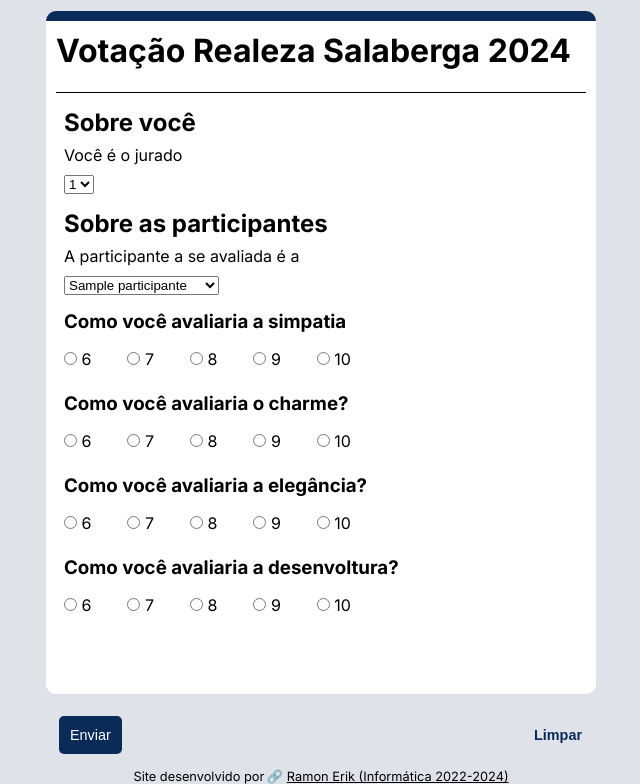
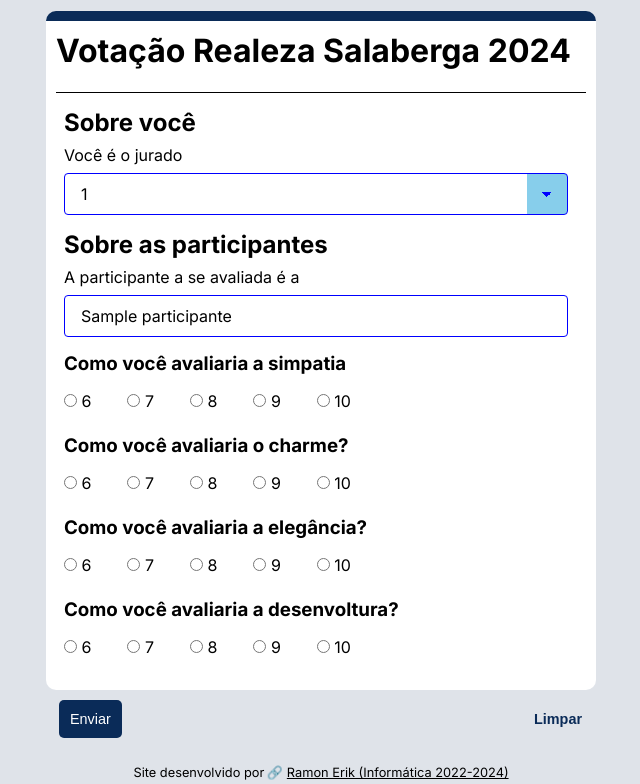
Before and after one commit to Ramon-Erik/realeza-eeep, a PHP site: page / in a window 1280 px wide. Shown: the part 234-1018 px from the top of the page, without its empty margins (319-959 px from the left). Run offline with PHP 8.4, Linux system fonts and the light colour scheme; tables that the repository leaves empty or names only in its code hold one stand-in row (values such as "Sample post").

Commit message:
select e formatação

```diff
--- a/view/css/style.css
+++ b/view/css/style.css
@@ -22,7 +22,9 @@
     background-color: var(--cor-bg-body);
 }
 
-button, input[type=submit], input[type=reset] {
+button,
+input[type=submit],
+input[type=reset] {
     cursor: pointer;
 }
 
@@ -44,6 +46,10 @@
     border-top: 10px solid var(--cor-main);
     border-radius: 10px;
     background-color: white;
+}
+
+main.margin-b {
+    margin: 15px auto 10px auto;
 }
 
 main div.linha-cab {
@@ -88,13 +94,13 @@
     border-collapse: collapse;
 }
 
-main table.dataTable thead > tr > th.dt-orderable-asc,
-main table.dataTable thead > tr > th.dt-orderable-desc {
+main table.dataTable thead>tr>th.dt-orderable-asc,
+main table.dataTable thead>tr>th.dt-orderable-desc {
     padding-right: 0;
     text-align: left;
 }
 
-main table.dataTable thead > tr > th.dt-orderable-asc > span.dt-column-order{
+main table.dataTable thead>tr>th.dt-orderable-asc>span.dt-column-order {
     right: 0px;
 }
 
@@ -125,6 +131,7 @@
 main table td:not(:last-child) {
     border-right: 1px solid gray;
 }
+
 main table th {
     padding: 10px;
 }
@@ -153,15 +160,91 @@
     margin: 8px;
 }
 
-form div.area-btn {
+form input[type=text] {
+    width: calc(100% - 20px);
+    height: 30px;
+    padding: 10px;
+    border-radius: 10px;
+    font-size: 1.12rem;
+    transition: all ease-in .15s;
+}
+
+form input[type=text]:focus {
+    border: 1px solid transparent;
+    outline: 0;
+    -webkit-box-shadow: inset 0 1px 1px rgba(0, 0, 0, .075), 0 0 8px var(--cor-main);
+    box-shadow: inset 0 0 1px #dbdfe5, 0 0 9px var(--cor-main);
+}
+
+form select,
+form option {
+    width: calc(100% - 10px);
+}
+
+form select {
+    background-color: white;
+    border: thin solid blue;
+    border-radius: 4px;
+    display: inline-block;
+    font: inherit;
+    line-height: 1.5em;
+    padding: 0.5em 3.5em 0.5em 1em;
+
+    /* reset */
+
+    margin: 0;
+    -webkit-box-sizing: border-box;
+    -moz-box-sizing: border-box;
+    box-sizing: border-box;
+    -webkit-appearance: none;
+    -moz-appearance: none;
+}
+
+select.classic {
+    background-image:
+        linear-gradient(45deg, transparent 50%, blue 50%),
+        linear-gradient(135deg, blue 50%, transparent 50%),
+        linear-gradient(to right, skyblue, skyblue);
+    background-position:
+        calc(100% - 20px) calc(1em + 2px),
+        calc(100% - 15px) calc(1em + 2px),
+        100% 0;
+    background-size:
+        5px 5px,
+        5px 5px,
+        2.5em 2.5em;
+    background-repeat: no-repeat;
+}
+
+select.classic:focus {
+    background-image:
+        linear-gradient(45deg, white 50%, transparent 50%),
+        linear-gradient(135deg, transparent 50%, white 50%),
+        linear-gradient(to right, gray, gray);
+    background-position:
+        calc(100% - 15px) 1em,
+        calc(100% - 20px) 1em,
+        100% 0;
+    background-size:
+        5px 5px,
+        5px 5px,
+        2.5em 2.5em;
+    background-repeat: no-repeat;
+    border-color: grey;
+    outline: 0;
+}
+
+
+form div.linha.btns {
     position: relative;
+    height: 0;
 }
 
 form .area-btn {
     position: absolute;
     width: calc(100% + 10px);
 
-    bottom: -40px;
+    bottom: -20px;
     left: -5px;
 
     transform: translateY(100%);
@@ -238,6 +321,7 @@
     color: black;
     margin-left: 19px;
 }
+
 footer a:before {
     content: '🔗';
     display: block;
```
